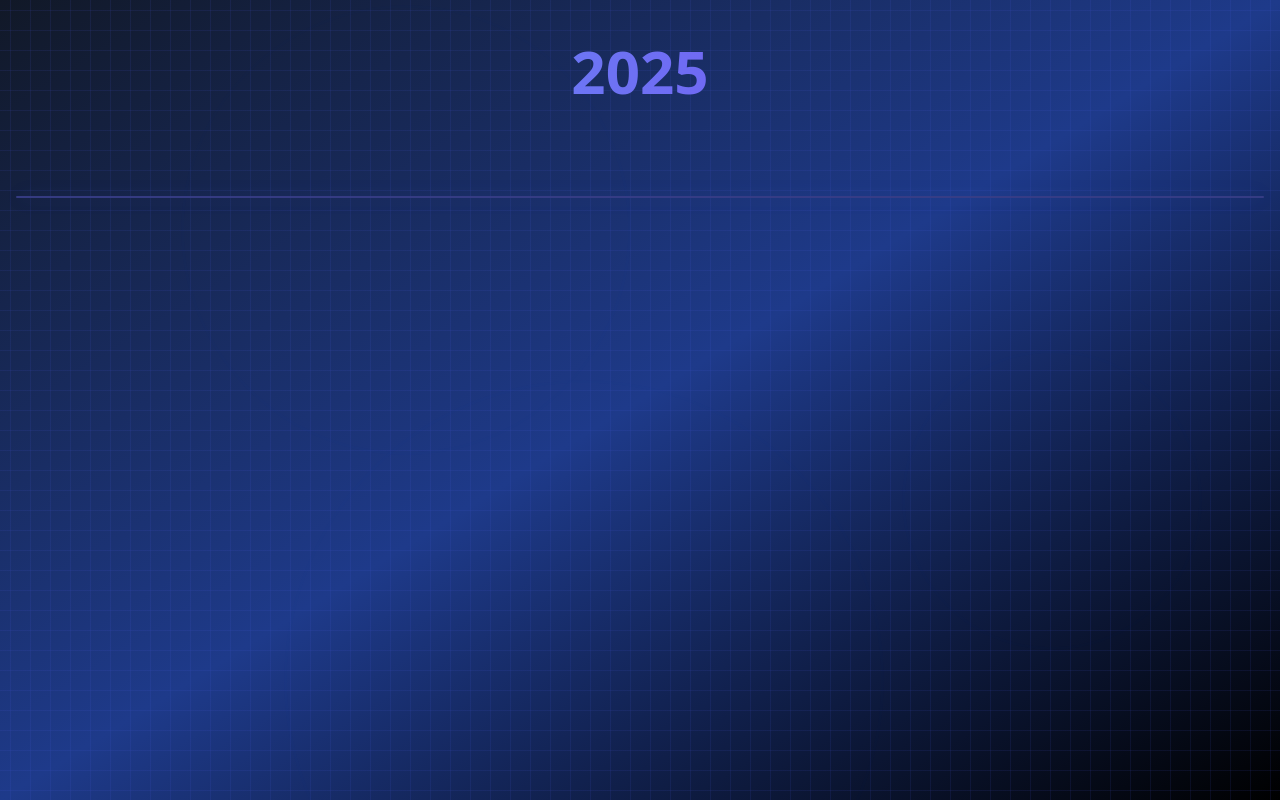
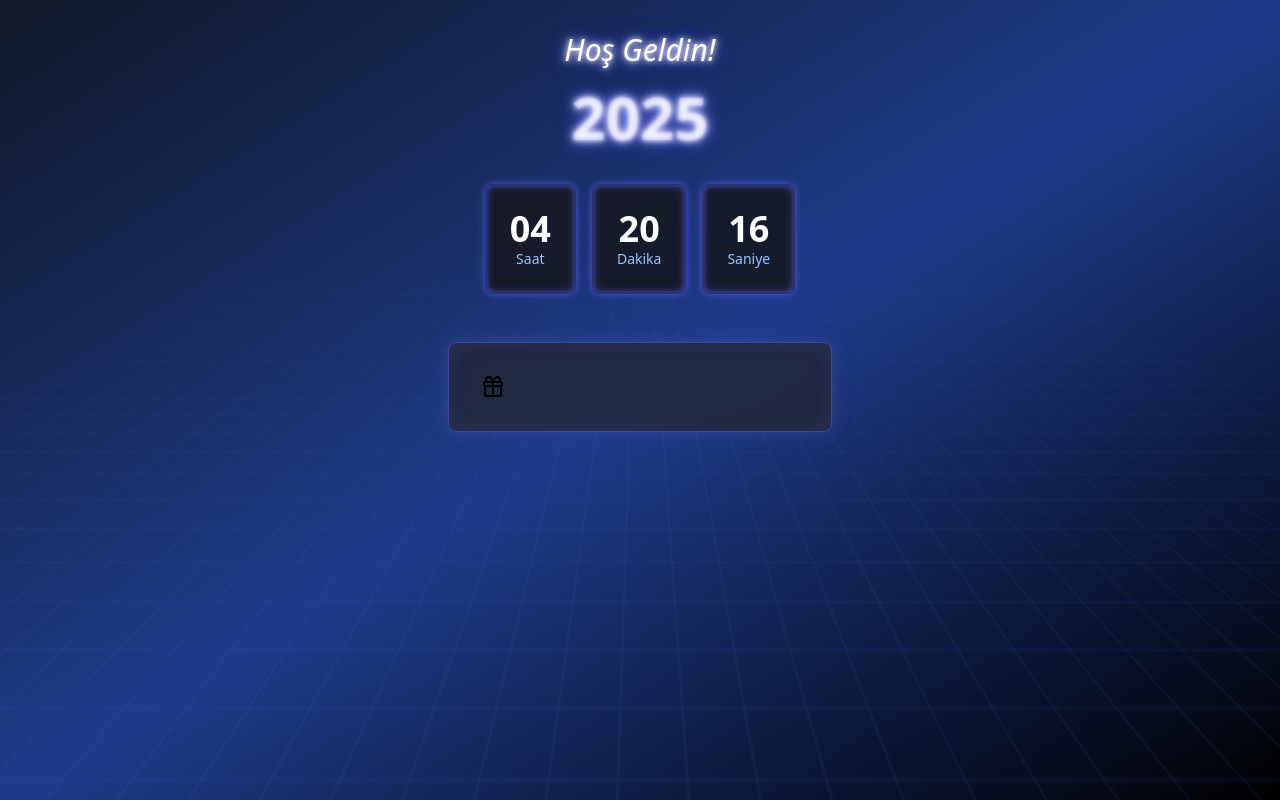
Before and after one commit to evleviyet/happy-new-year, a plain HTML site: page index.html in a window 1280 px wide. Drawn offline with nearby package versions, Linux system fonts and the light colour scheme.

Commit message:
Update index.html

```diff
--- a/index.html
+++ b/index.html
@@ -8,36 +8,10 @@
     <script src="https://unpkg.com/lucide@latest"></script>
     <script src="https://cdn.jsdelivr.net/npm/canvas-confetti@1.6.0/dist/confetti.browser.min.js"></script>
     <style>
-        /* Temel stiller aynen kalıyor */
-        .neon-text {
-            text-shadow: 0 0 10px rgba(255,255,255,0.8),
-                         0 0 20px rgba(255,255,255,0.8),
-                         0 0 30px rgba(255,255,255,0.8);
-        }
-
-        .firework {
-            position: absolute;
-            width: 5px;
-            height: 5px;
-            border-radius: 50%;
-            animation: firework 2s ease-out infinite;
-        }
-
-        @keyframes firework {
-            0% {
-                transform: translate(var(--x), var(--initialY));
-                width: 5px;
-                opacity: 1;
-            }
-            50% {
-                width: 3px;
-                opacity: 1;
-            }
-            100% {
-                width: 0px;
-                opacity: 0;
-                transform: translate(var(--x), var(--finalY));
-            }
+        /* Ana Stiller */
+        body {
+            background-color: #000;
+            overflow-x: hidden;
         }
 
         .cyber-box {
@@ -46,144 +20,207 @@
             box-shadow: 0 0 20px rgba(86, 97, 245, 0.2),
                        inset 0 0 20px rgba(86, 97, 245, 0.1);
             backdrop-filter: blur(10px);
-            border-radius: 15px;
-            position: relative;
-            overflow: hidden;
         }
 
-        .cyber-box::before {
-            content: '';
-            position: absolute;
-            top: 0;
-            left: -100%;
-            width: 100%;
-            height: 100%;
-            background: linear-gradient(
-                90deg,
-                transparent,
-                rgba(86, 97, 245, 0.2),
-                transparent
-            );
-            animation: shine 3s infinite;
+        /* Animasyonlar */
+        @keyframes float {
+            0%, 100% { transform: translateY(0); }
+            50% { transform: translateY(-20px); }
         }
 
-        @keyframes shine {
-            0% { left: -100%; }
-            50% { left: 100%; }
-            100% { left: 100%; }
+        @keyframes glow {
+            0%, 100% { filter: brightness(1); }
+            50% { filter: brightness(1.5); }
         }
 
-        .gift-reveal-animation {
-            animation: giftReveal 1s ease-out;
+        @keyframes revealAnimation {
+            0% { transform: scale(0.1) rotate(-20deg); opacity: 0; }
+            50% { transform: scale(1.2) rotate(10deg); }
+            100% { transform: scale(1) rotate(0); opacity: 1; }
         }
 
-        @keyframes giftReveal {
-            0% {
-                transform: scale(0.3) rotate(-10deg);
-                opacity: 0;
-            }
-            50% {
-                transform: scale(1.1) rotate(5deg);
-            }
-            100% {
-                transform: scale(1) rotate(0);
-                opacity: 1;
-            }
-        }
-
+        /* Özel Efektler */
         .floating {
-            animation: floating 3s ease-in-out infinite;
-        }
-
-        @keyframes floating {
-            0% { transform: translateY(0px); }
-            50% { transform: translateY(-20px); }
-            100% { transform: translateY(0px); }
+            animation: float 6s ease-in-out infinite;
         }
 
         .glowing {
             animation: glow 2s ease-in-out infinite;
         }
 
-        @keyframes glow {
-            0% { filter: brightness(1); }
-            50% { filter: brightness(1.3); }
-            100% { filter: brightness(1); }
+        .gift-reveal {
+            animation: revealAnimation 1.5s ease-out forwards;
         }
 
+        /* Grid Arka Plan */
         .cyber-grid {
-            background-image: linear-gradient(rgba(86, 97, 245, 0.1) 1px, transparent 1px),
-                            linear-gradient(90deg, rgba(86, 97, 245, 0.1) 1px, transparent 1px);
-            background-size: 20px 20px;
-            background-position: center center;
-            width: 100%;
-            height: 100%;
             position: fixed;
             top: 0;
             left: 0;
-            z-index: 1;
-            pointer-events: none;
+            width: 100%;
+            height: 100%;
+            background:
+                linear-gradient(rgba(86, 97, 245, 0.1) 1px, transparent 1px),
+                linear-gradient(90deg, rgba(86, 97, 245, 0.1) 1px, transparent 1px);
+            background-size: 30px 30px;
+            z-index: -1;
+            transform: perspective(500px) rotateX(60deg);
+            animation: gridMove 20s linear infinite;
         }
 
-        .cyber-circles {
-            position: fixed;
-            width: 100%;
-            height: 100%;
-            top: 0;
-            left: 0;
-            z-index: 0;
-            pointer-events: none;
+        @keyframes gridMove {
+            0% { background-position: 0 0; }
+            100% { background-position: 0 30px; }
         }
 
-        .cyber-circle {
+        /* Parıltı Efektleri */
+        .sparkle {
             position: absolute;
+            width: 3px;
+            height: 3px;
             border-radius: 50%;
-            border: 2px solid rgba(86, 97, 245, 0.1);
-            animation: cyberCircle 10s linear infinite;
+            background: white;
+            animation: sparkleAnimation 1.5s linear infinite;
         }
 
-        @keyframes cyberCircle {
-            0% { transform: rotate(0deg) scale(1); opacity: 0.3; }
-            50% { transform: rotate(180deg) scale(1.5); opacity: 0.1; }
-            100% { transform: rotate(360deg) scale(1); opacity: 0.3; }
+        @keyframes sparkleAnimation {
+            0% { transform: scale(0) rotate(0deg); opacity: 0; }
+            50% { transform: scale(1) rotate(180deg); opacity: 1; }
+            100% { transform: scale(0) rotate(360deg); opacity: 0; }
+        }
+
+        /* Neon Efektler */
+        .neon-text {
+            text-shadow:
+                0 0 5px rgba(255,255,255,0.8),
+                0 0 10px rgba(255,255,255,0.8),
+                0 0 15px rgba(86,97,245,0.8),
+                0 0 20px rgba(86,97,245,0.8);
+        }
+
+        .neon-border {
+            box-shadow:
+                0 0 5px rgba(86,97,245,0.5),
+                0 0 10px rgba(86,97,245,0.5),
+                inset 0 0 5px rgba(86,97,245,0.5),
+                inset 0 0 10px rgba(86,97,245,0.5);
+        }
+
+        /* Responsive Tasarım */
+        @media (max-width: 640px) {
+            .countdown-item { min-width: 80px; }
+            .gift-box { max-width: 250px; }
+            .neon-text { font-size: 1.5rem; }
         }
     </style>
 </head>
-<body class="bg-gradient-to-br from-gray-900 via-blue-900 to-black min-h-screen relative overflow-hidden">
-    <!-- Futuristik arka plan efektleri -->
+<body class="bg-gradient-to-br from-gray-900 via-blue-900 to-black min-h-screen">
+    <!-- Grid Arka Plan -->
     <div class="cyber-grid"></div>
-    <div class="cyber-circles">
-        <div class="cyber-circle" style="width: 300px; height: 300px; top: 10%; left: 20%;"></div>
-        <div class="cyber-circle" style="width: 200px; height: 200px; top: 50%; right: 10%;"></div>
-        <div class="cyber-circle" style="width: 400px; height: 400px; bottom: -10%; left: 30%;"></div>
-    </div>
 
     <div id="app" class="container mx-auto px-4 py-8 relative z-10">
         <div class="gift-container text-center">
+            <!-- Kişiselleştirilmiş Başlık -->
             <h2 id="personalHeader" class="text-3xl font-medium text-white mb-6 italic neon-text"></h2>
 
-            <h1 class="text-6xl font-bold text-transparent bg-clip-text bg-gradient-to-r from-blue-400 to-purple-600 mb-8 floating">
+            <!-- Yıl Gösterimi -->
+            <h1 class="text-6xl font-bold text-transparent bg-clip-text bg-gradient-to-r from-blue-400 to-purple-600 mb-8 floating neon-text">
                 2025
             </h1>
 
-            <!-- Geri sayım sayacı -->
+            <!-- Geri Sayım -->
             <div id="countdown" class="flex justify-center gap-4 mb-12">
-                <!-- ... sayaç içeriği ... -->
+                <div class="countdown-item cyber-box neon-border p-6 rounded-lg">
+                    <div id="hours" class="text-4xl font-bold text-white">00</div>
+                    <div class="text-sm text-blue-300">Saat</div>
+                </div>
+                <div class="countdown-item cyber-box neon-border p-6 rounded-lg">
+                    <div id="minutes" class="text-4xl font-bold text-white">00</div>
+                    <div class="text-sm text-blue-300">Dakika</div>
+                </div>
+                <div class="countdown-item cyber-box neon-border p-6 rounded-lg">
+                    <div id="seconds" class="text-4xl font-bold text-white">00</div>
+                    <div class="text-sm text-blue-300">Saniye</div>
+                </div>
             </div>
 
-            <!-- Hediye kutusu -->
-            <div id="gift-box" class="cyber-box floating glowing">
-                <!-- ... hediye kutusu içeriği ... -->
+            <!-- Hediye Kutusu -->
+            <div id="gift-box" class="cyber-box p-8 rounded-lg max-w-sm mx-auto floating glowing cursor-pointer transform transition-all duration-300 hover:scale-110">
+                <i class="gift-icon" data-lucide="gift"></i>
             </div>
 
-            <!-- Açılan hediye -->
-            <div id="revealed-gift" class="cyber-box gift-reveal-animation hidden">
-                <!-- ... hediye içeriği ... -->
+            <!-- Açılan Hediye -->
+            <div id="revealed-gift" class="cyber-box p-8 rounded-lg max-w-lg mx-auto hidden gift-reveal">
+                <div class="relative">
+                    <h2 class="text-3xl font-bold text-white mb-6 neon-text">Mutlu Yıllar! 🎉</h2>
+                    <div id="gift-content" class="p-6 rounded-lg relative overflow-hidden">
+                        <!-- JavaScript ile doldurulacak -->
+                    </div>
+                </div>
             </div>
         </div>
     </div>
 
     <script>
+        // Hediye Tipleri ve İçerikleri
+        const GIFTS = {
+            'default': {
+                header: 'Hoş Geldin!',
+                title: '✨ Özel Hediye',
+                gift: 'Sihirli Dilek Kutusu',
+                items: [
+                    '🌟 Sınırsız dilek hakkı',
+                    '✨ Şans getiren tılsım',
+                    '🎁 Sürpriz hediyeler',
+                    '🌈 2025 şansı',
+                    '💫 Özel güçler'
+                ],
+                description: '2025 yılında tüm dileklerinizin gerçekleşmesi için özel hazırlanmış sihirli kutu',
+                color: 'from-blue-500 to-purple-500'
+            },
+            'artist': {
+                header: 'Sevgili Sanatçı',
+                title: '🎨 Sanat Ruhu',
+                gift: 'Sihirli Sanat Koleksiyonu',
+                items: [
+                    '✨ Sınırsız renk paleti',
+                    '🖌️ İlham veren fırçalar',
+                    '🎭 Yaratıcılık beresi',
+                    '🖼️ Sergi fırsatı',
+                    '🌈 Renk ustası sertifikası'
+                ],
+                description: '2025\'te sanatınla dünyayı renklendirmen için özel hazırlanmış sihirli set',
+                color: 'from-pink-500 to-rose-500'
+            },
+            // Diğer hediye tipleri...
+        };
+
+        // Lucide ikonlarını başlat
+        lucide.createIcons();
+
+        // URL parametrelerini al
+        const urlParams = new URLSearchParams(window.location.search);
+        const giftType = urlParams.get('type') || 'default';
+        const friendName = urlParams.get('name') || '';
+        const currentGift = GIFTS[giftType] || GIFTS.default;
+
+        // Başlığı ayarla
+        const headerText = friendName ? `${currentGift.header} ${friendName}!` : currentGift.header;
+        document.getElementById('personalHeader').textContent = headerText;
+
+        // Parıltı efektleri oluştur
+        function createSparkles() {
+            const container = document.querySelector('.gift-container');
+            for (let i = 0; i < 20; i++) {
+                const sparkle = document.createElement('div');
+                sparkle.className = 'sparkle';
+                sparkle.style.left = `${Math.random() * 100}%`;
+                sparkle.style.top = `${Math.random() * 100}%`;
+                sparkle.style.animationDelay = `${Math.random() * 2}s`;
+                container.appendChild(sparkle);
+            }
+        }
+
         // Havai fişek efekti
         function createFireworks() {
             const duration = 15 * 1000;
@@ -203,43 +240,84 @@
 
                 const particleCount = 50 * (timeLeft / duration);
 
-                confetti(Object.assign({}, defaults, {
+                confetti({
+                    ...defaults,
                     particleCount,
                     origin: { x: randomInRange(0.1, 0.3), y: Math.random() - 0.2 }
-                }));
-                confetti(Object.assign({}, defaults, {
+                });
+                confetti({
+                    ...defaults,
                     particleCount,
                     origin: { x: randomInRange(0.7, 0.9), y: Math.random() - 0.2 }
-                }));
+                });
             }, 250);
         }
 
-        // Hediye açıldığında
+        // Hediyeyi göster
         function revealGift() {
-            // ... mevcut reveal kodu ...
+            document.getElementById('countdown').style.display = 'none';
+            document.getElementById('gift-box').style.display = 'none';
 
-            // Havai fişekleri başlat
+            const revealedGift = document.getElementById('revealed-gift');
+            revealedGift.classList.remove('hidden');
+
+            // Hediye içeriğini oluştur
+            const giftContent = document.getElementById('gift-content');
+            giftContent.className = `p-6 rounded-lg bg-gradient-to-r ${currentGift.color}`;
+            giftContent.innerHTML = `
+                <div class="text-3xl font-bold text-white mb-6">${currentGift.gift}</div>
+                <div class="space-y-3 mb-6">
+                    ${currentGift.items.map(item => `
+                        <div class="flex items-center text-lg text-white">
+                            <span class="mr-2">${item}</span>
+                        </div>
+                    `).join('')}
+                </div>
+                <p class="text-lg text-white italic">${currentGift.description}</p>
+            `;
+
+            // Efektleri başlat
             createFireworks();
-
-            // Ekstra parıltı efektleri
-            const colors = ['#ff0000', '#00ff00', '#0000ff', '#ffff00', '#ff00ff'];
-            colors.forEach((color, index) => {
-                setTimeout(() => {
-                    confetti({
-                        particleCount: 100,
-                        spread: 70,
-                        origin: { y: 0.6 },
-                        colors: [color]
-                    });
-                }, index * 600);
-            });
-
-            // Siber efektler için ekstra elementler ekle
-            const container = document.querySelector('#revealed-gift');
-            container.classList.add('cyber-box', 'gift-reveal-animation');
+            createSparkles();
         }
 
-        // ... diğer kodlar aynen kalacak ...
+        // Geri sayım
+        function updateCountdown() {
+            const now = new Date();
+            const midnight = new Date();
+            midnight.setHours(24, 0, 0, 0);
+            const diff = midnight - now;
+
+            if (diff > 0) {
+                const hours = Math.floor((diff / (1000 * 60 * 60)) % 24);
+                const minutes = Math.floor((diff / 1000 / 60) % 60);
+                const seconds = Math.floor((diff / 1000) % 60);
+
+                document.getElementById('hours').textContent = String(hours).padStart(2, '0');
+                document.getElementById('minutes').textContent = String(minutes).padStart(2, '0');
+                document.getElementById('seconds').textContent = String(seconds).padStart(2, '0');
+            } else {
+                revealGift();
+            }
+        }
+
+        // Test modu veya normal mod
+        const testMode = urlParams.get('test') === 'true';
+        if (testMode) {
+            setTimeout(revealGift, 3000);
+        } else {
+            setInterval(updateCountdown, 1000);
+            updateCountdown();
+        }
+
+        // Hediye kutusu tıklama animasyonu
+        const giftBox = document.getElementById('gift-box');
+        giftBox.addEventListener('click', () => {
+            giftBox.style.transform = 'scale(0.95) rotate(-5deg)';
+            setTimeout(() => {
+                giftBox.style.transform = 'scale(1) rotate(0)';
+            }, 200);
+        });
     </script>
 </body>
 </html>
```
